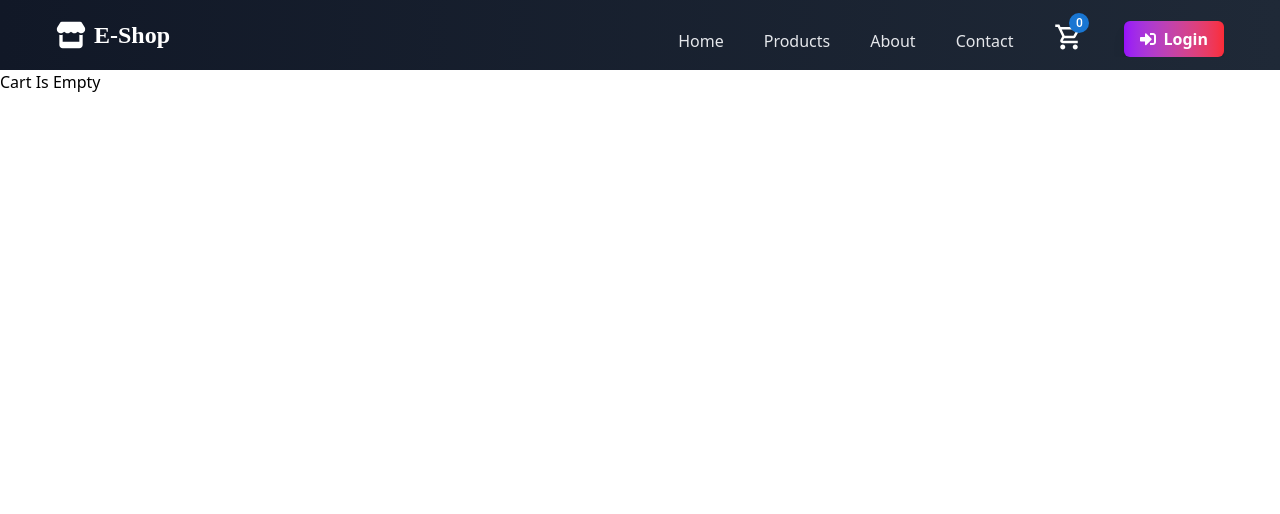
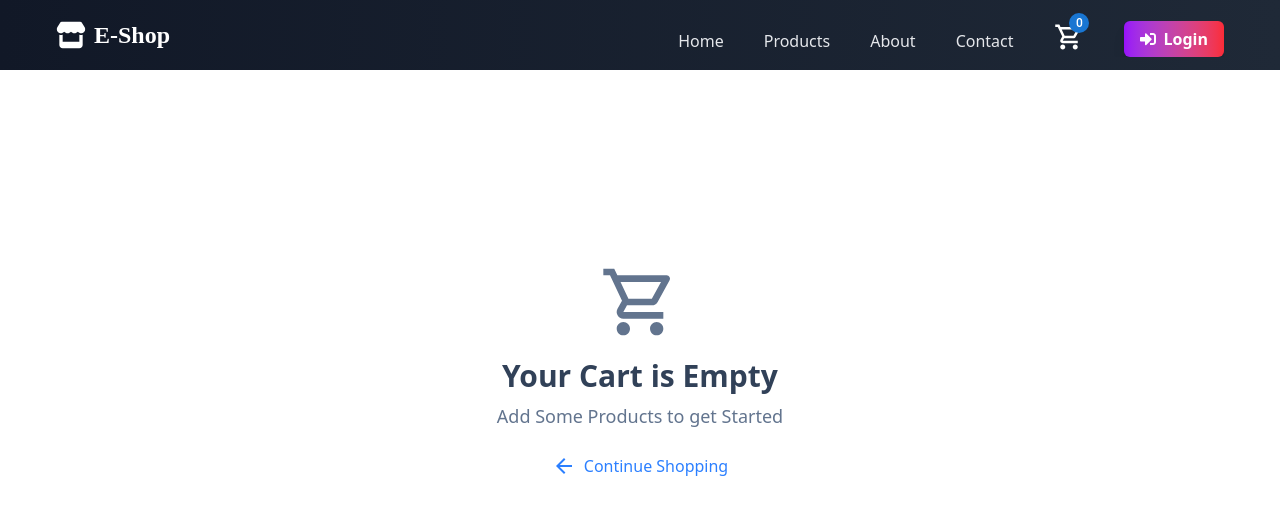
Before and after one commit to harsh4823/E-Commerce, a React (Vite) app in the folder frontend/: page /cart in a window 1280 px wide. Shown: the top 514 px of the page. Built offline with nearby package versions, Linux system fonts and the light colour scheme.

Commit message:
completed all functinality of cart

```diff
--- a/frontend/src/Components/Cart/Cart.jsx
+++ b/frontend/src/Components/Cart/Cart.jsx
@@ -2,6 +2,8 @@ import {MdArrowBack, MdOutlineShoppingCart} from "react-icons/md";
 import { useSelector } from "react-redux";
 import { Link } from "react-router-dom";
 import ItemContent from "./ItemContent";
+import EmptyCart from "./EmptyCart";
+import { formatPrice } from "../../Utils/formatPrice";
 
 const Cart = () => {
 
@@ -11,13 +13,13 @@ const Cart = () => {
 
     if (!cart || cart.length === 0) {
         return (
-            <h1>Cart Is Empty</h1>
+            <EmptyCart />
         )
     }
 
     const newCart = { ...cart };
     newCart.totalPrice = cart?.reduce(
-        (acc, curr) => acc * Number(curr?.specialPrice) * Number(curr?.quantity)
+        (acc, cur) => acc + (Number(cur?.specialPrice) * Number(cur?.quantity)),0
     );
 
 
@@ -50,7 +52,8 @@ const Cart = () => {
                 <div className="flex text-sm gap-1 flex-col">
                     <div className="flex justify-between w-full md:text-lg text-sm font-semibold">
                         <span>SubTotal</span>
-                        <span>$400</span>
+                        <span>{formatPrice(Number(newCart.totalPrice))}</span>
+
                     </div>
                     <p className="text-slate-500">Taxes and Shipping Calculated at Checkout</p>
 
--- /dev/null
+++ b/frontend/src/Components/Cart/EmptyCart.jsx
@@ -0,0 +1,26 @@
+import { MdArrowBack, MdOutlineShoppingCart } from "react-icons/md";
+import { Link } from "react-router-dom";
+
+const EmptyCart = () => {
+    return (
+        <div className="min-h-[600px] flex flex-col items-center justify-center">
+            <div className="flex flex-col items-center">
+                <MdOutlineShoppingCart size={80} className="mb-4 text-slate-500"/>
+                <div className="text-3xl font-bold text-slate-700">
+                    Your Cart is Empty
+                </div>
+                <div className="text-lg mt-2 text-slate-500">
+                    Add Some Products to get Started
+                </div>
+                <div className="mt-6">
+                    <Link to={'/products'} className="flex gap-2 items-center text-blue-500 hover:text-blue-600 transition duration-300">
+                    <MdArrowBack size={24}/>
+                        <span>Continue Shopping</span>
+                    </Link>
+                </div>
+            </div>
+        </div>
+    )
+}
+
+export default EmptyCart;
--- a/frontend/src/Components/Cart/ItemContent.jsx
+++ b/frontend/src/Components/Cart/ItemContent.jsx
@@ -4,6 +4,8 @@ import SetQuantity from "./SetQuantity";
 import { useDispatch } from "react-redux";
 import { decreaseCartQty, increaseCartQty, removeFromCart } from "../../store/action/cartAction";
 import toast from "react-hot-toast";
+import { formatPrice } from "../../Utils/formatPrice";
+import { TruncateText } from "../../Utils/TruncateText";
 
 const ItemContent = ({
         productId,
@@ -49,7 +51,7 @@ const ItemContent = ({
 
                 <div className="flex md:flex-row flex-col lg:gap-4 sm:gap-3 gap-0 items-start">
                     <h3 className="lg:text-[17px] text-sm font-semibold text-slate-600">
-                    {productName}
+                    {TruncateText(productName)}
                     </h3>
                 </div>
 
@@ -80,7 +82,7 @@ const ItemContent = ({
             </div>
 
             <div className="flex justify-self-center lg:text-[17px] text-sm text-slate-600 font-semibold">
-               ₹{Number(specialPrice)}
+               {formatPrice(Number(specialPrice))}
             </div>
 
             <div className="flex justify-self-center">
@@ -130,7 +132,7 @@ const ItemContent = ({
             </div>
 
             <div className="flex justify-self-center lg:text-[17px] text-sm text-slate-600 font-semibold">
-               ₹{Number(specialPrice)*Number(currentQuantity)}
+               {formatPrice(Number(specialPrice)*Number(currentQuantity))}
             </div>
 
 
--- a/frontend/src/Components/Shared/NavBar.jsx
+++ b/frontend/src/Components/Shared/NavBar.jsx
@@ -6,10 +6,12 @@ import {MdOutlineShoppingCart} from "react-icons/md";
 import {useState} from "react";
 import {RxCross2} from "react-icons/rx";
 import {IoIosMenu} from "react-icons/io";
+import { useSelector } from "react-redux";
 
 const NavBar = () => {
     const path = useLocation().pathname;
     const [navbarOpen, setNavbarOpen] = useState(false);
+    const { cart } = useSelector(state => state.carts);
     return(
         <div className={'h-[70px] bg-custom-gradient text-white z-50 flex items-center sticky top-0'}>
             <div className={'lg:px-14 sm:px-8 px-4 w-full flex justify-between'}>
@@ -64,7 +66,7 @@ const NavBar = () => {
                             to={"/cart"}>
                             <Badge
                             showZero={true}
-                            badgeContent={0}
+                            badgeContent={cart?.length || 0}
                             color={'primary'}
                             overlap={'circular'}
                             anchorOrigin={{
--- a/frontend/src/Components/Shared/ProductCard.jsx
+++ b/frontend/src/Components/Shared/ProductCard.jsx
@@ -6,6 +6,7 @@ import { addToCart } from "../../store/action/cartAction.js";
 import { useDispatch, useSelector } from "react-redux";
 import toast from "react-hot-toast";
 import { Link } from "react-router-dom";
+import { formatPrice } from "../../Utils/formatPrice.js";
 
 const ProductCard = (
     {
@@ -92,11 +93,11 @@ const ProductCard = (
                                 (
                                     <div className="flex flex-col">
                             <span className={'text-gray-400 line-through'}>
-                                 ₹ {Number(price).toFixed(2)}
+                                 {formatPrice(Number(price).toFixed(2))}
                             </span>
 
                                         <span className={'text-slate-700 text-xl font-bold'}>
-                                ₹ {Number(specialPrice).toFixed(2)}
+                                {formatPrice(Number(specialPrice).toFixed(2))}
                             </span>
                                     </div>
                                 ):
@@ -104,7 +105,7 @@ const ProductCard = (
                                     <div className={'flex flex-col'}>
                                         {" "}
                                         <span className={'text-slate-700 text-xl font-bold'}>
-                                ₹ {Number(price).toFixed(2)}
+                                 {formatPrice(Number(price).toFixed(2))}
                             </span>
                                     </div>
                                 )
@@ -114,8 +115,8 @@ const ProductCard = (
                         {goToCart ?
                             (
                                 <Link
-                                     className={`${isAvailable ? "opacity-100 hover:bg-blue-600 cursor-pointer" :"opacity-70"}
-                            bg-blue-500 text-white py-2 px-3 rounded-lg transition-colors duration-300 items-center w-36 flex justify-center`}
+                                     className={`${isAvailable ? "opacity-100 hover:bg-blue-800 cursor-pointer" :"opacity-70"}
+                            bg-blue-700 text-white py-2 px-3 rounded-lg transition-colors duration-300 items-center w-36 flex justify-center`}
                                     to={'/cart'}>
                                     <FaShoppingCart className="mr-2"/> Go To Cart
                                 </Link>
--- a/frontend/src/Hooks/useProductFilter.js
+++ b/frontend/src/Hooks/useProductFilter.js
@@ -28,7 +28,7 @@ const useProductFilter = () => {
         }
 
         const queryString = URLParams.toString();
-        console.log(queryString);
+        // console.log(queryString);
 
         dispatch(fetchProducts(queryString));
 
--- /dev/null
+++ b/frontend/src/Utils/formatPrice.js
@@ -0,0 +1,6 @@
+export const formatPrice = (amount) => {
+    return new Intl.NumberFormat("en-IN", {
+        style: "currency",
+        currency: "INR",
+    }).format(amount);
+};
--- a/frontend/src/store/action/cartAction.js
+++ b/frontend/src/store/action/cartAction.js
@@ -33,7 +33,7 @@ export const addToCart = (data, qty = 1, toast) =>
 export const increaseCartQty = (data, toast, currentQty, setCurrentQty) =>
     (dispatch, getState) => {
 
-        console.log(data);
+        // console.log(data);
 
         const isQuantityExists = data.maxQty >= currentQty + 1;
 
```
